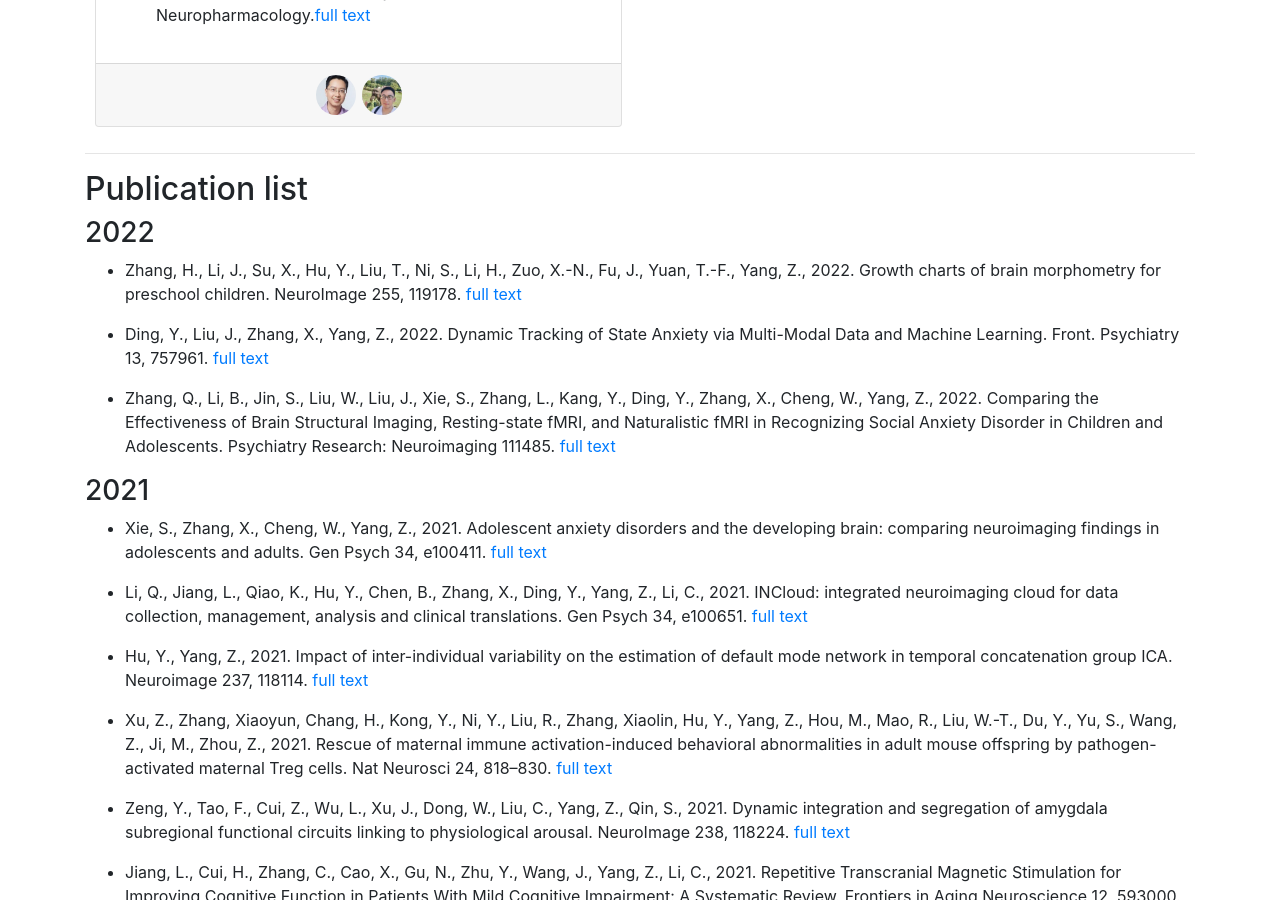
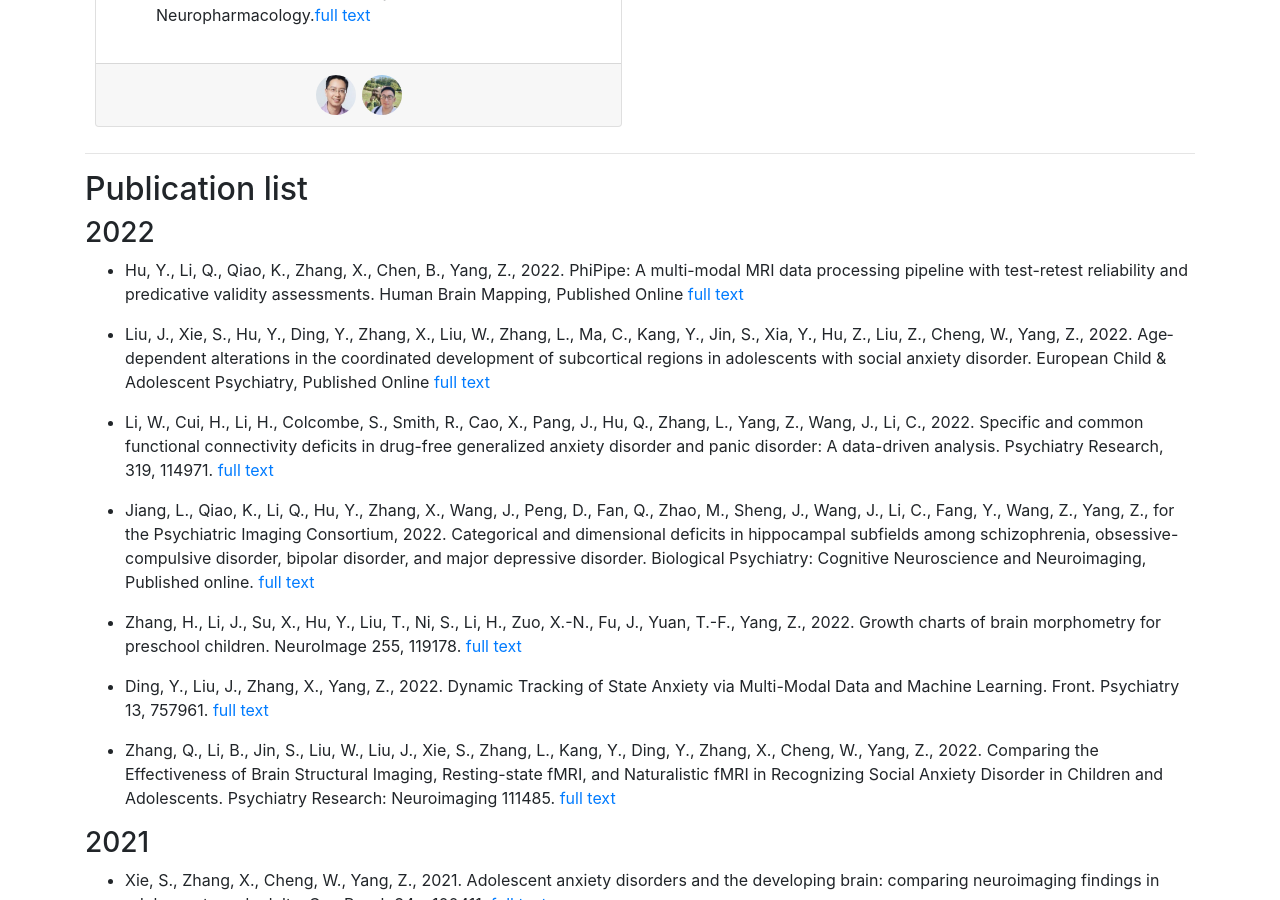
Before and after one commit to PHI-group/phi-group.github.io, a Jekyll site: the page built from publications.md, in a window 1280 px wide and 900 px high, scrolled down 3550 px. Built offline with Jekyll 4.4.1, drawn with Linux system fonts in a browser that asks for light colours; comment, search, counter and statistics services are not loaded.

Commit message:
updated publication

```diff
--- a/publications.md
+++ b/publications.md
@@ -18,6 +18,15 @@ title: Publications
 ## Publication list
 
 ### 2022
+- Hu, Y., Li, Q., Qiao, K., Zhang, X., Chen, B., Yang, Z., 2022. PhiPipe: A multi-modal MRI data processing pipeline with test-retest reliability and predicative validity assessments. Human Brain Mapping, Published Online [full text]()
+
+- Liu, J., Xie, S., Hu, Y., Ding, Y., Zhang, X., Liu, W., Zhang, L., Ma, C., Kang, Y., Jin, S., Xia, Y., Hu, Z., Liu, Z., Cheng, W., Yang, Z., 2022. Age‐dependent alterations in the coordinated development
+of subcortical regions in adolescents with social anxiety disorder. European Child & Adolescent Psychiatry, Published Online [full text](https://doi.org/10.1007/s00787-022-02118-z)
+
+- Li, W., Cui, H., Li, H., Colcombe, S., Smith, R., Cao, X., Pang, J., Hu, Q., Zhang, L., Yang, Z., Wang, J., Li, C., 2022. Specific and common functional connectivity deficits in drug-free generalized anxiety disorder and panic disorder: A data-driven analysis. Psychiatry Research, 319, 114971. [full text](https://doi.org/10.1016/j.psychres.2022.114971)
+
+- Jiang, L., Qiao, K., Li, Q., Hu, Y., Zhang, X., Wang, J., Peng, D., Fan, Q., Zhao, M., Sheng, J., Wang, J., Li, C., Fang, Y., Wang, Z., Yang, Z., for the Psychiatric Imaging Consortium, 2022. Categorical and dimensional deficits in hippocampal subfields among schizophrenia, obsessive-compulsive disorder, bipolar disorder, and major depressive disorder. Biological Psychiatry: Cognitive Neuroscience and Neuroimaging, Published online. [full text](https://doi.org/10.1016/j.bpsc.2022.06.011)
+
 - Zhang, H., Li, J., Su, X., Hu, Y., Liu, T., Ni, S., Li, H., Zuo, X.-N., Fu, J., Yuan, T.-F., Yang, Z., 2022. Growth charts of brain morphometry for preschool children. NeuroImage 255, 119178. [full text](https://doi.org/10.1016/j.neuroimage.2022.119178)
 
 - Ding, Y., Liu, J., Zhang, X., Yang, Z., 2022. Dynamic Tracking of State Anxiety via Multi-Modal Data and Machine Learning. Front. Psychiatry 13, 757961. [full text](https://doi.org/10.3389/fpsyt.2022.757961)
```
